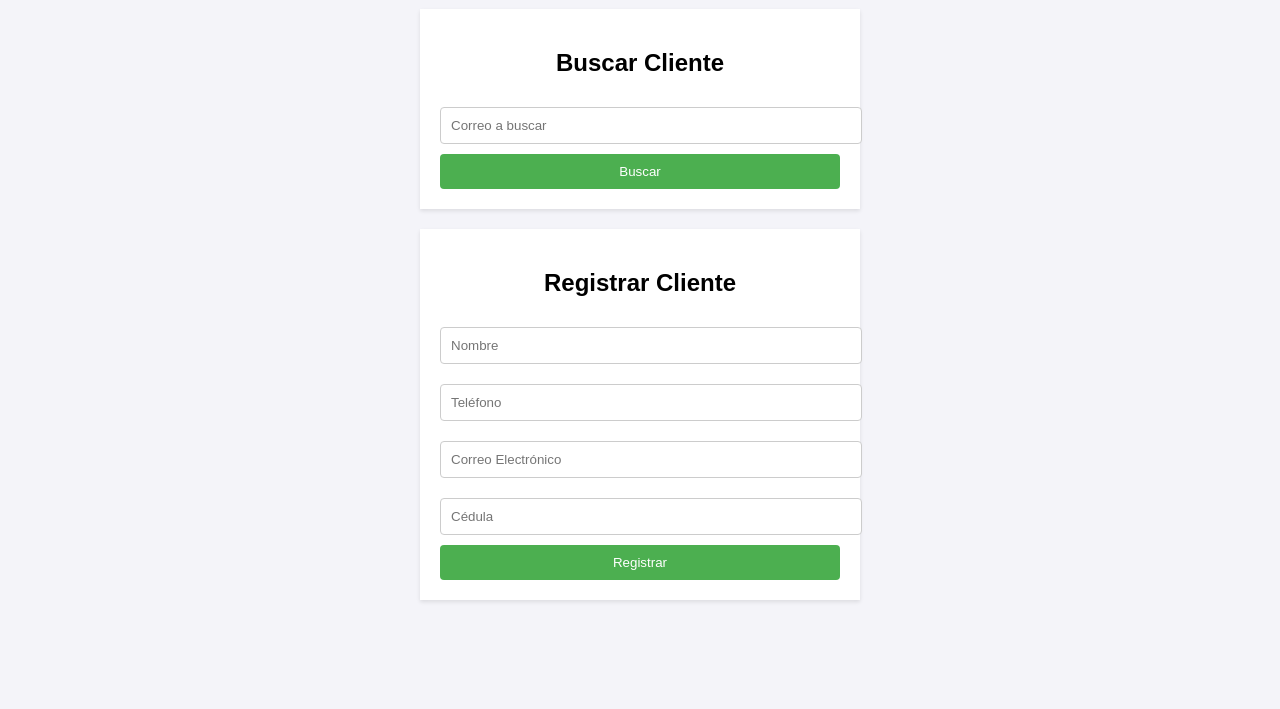
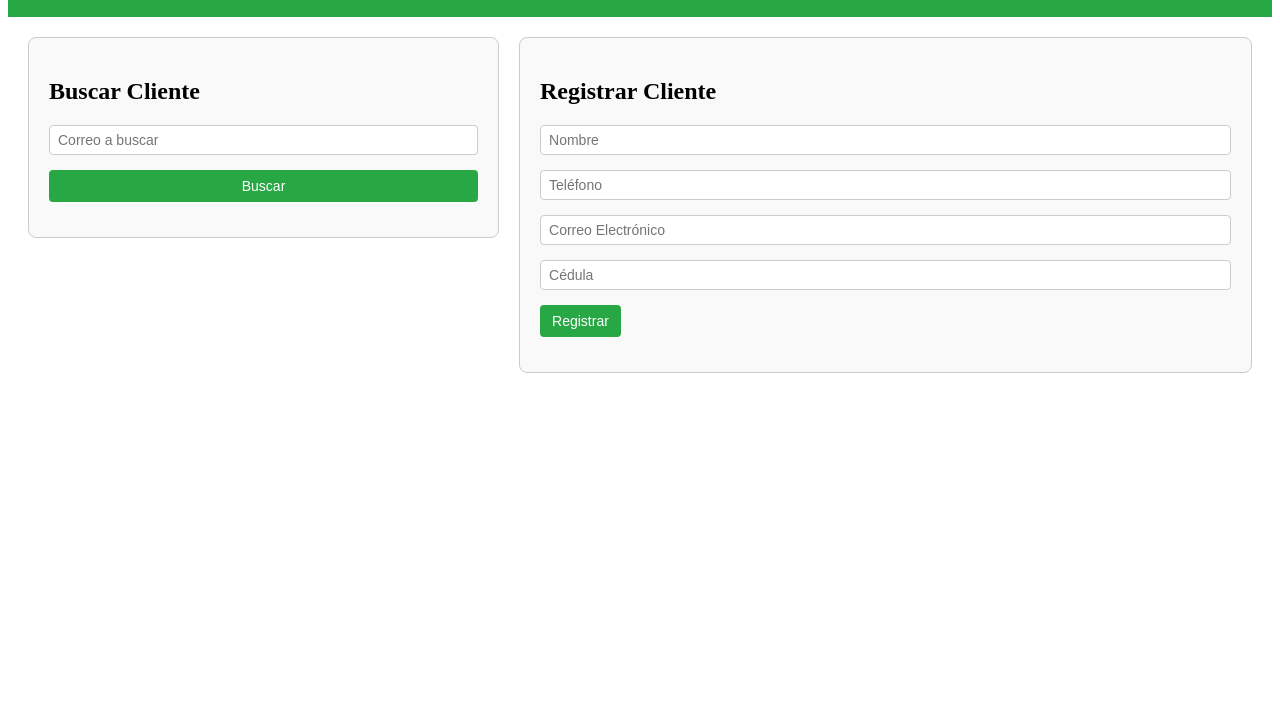
Before and after one commit to Melb02/CellPoint-PV, a plain HTML site: page index.html in a window 1280 px wide. Shown: the part 91-800 px from the top of the page. Drawn offline with Linux system fonts and the light colour scheme.

Commit message:
Update style.css

```diff
--- a/style.css
+++ b/style.css
@@ -1,44 +1,78 @@
-body {
-    font-family: Arial, sans-serif;
-    margin: 0;
-    padding: 0;
-    text-align: center;
-    background-color: #f4f4f9;
+/* Contenedor principal */
+#main-container {
+    display: flex;
+    justify-content: space-between;
+    align-items: flex-start;
+    gap: 20px;
+    margin: 20px;
 }
 
-h1 {
-    background-color: #4caf50;
+/* Columna izquierda */
+#left-column {
+    display: flex;
+    flex-direction: column;
+    width: 45%;
+    gap: 20px;
+}
+
+/* Estilo para formularios y buscador */
+#form-container, #search-container {
+    padding: 20px;
+    border: 1px solid #ccc;
+    border-radius: 8px;
+    background-color: #f9f9f9;
+    display: flex;
+    flex-direction: column;
+}
+
+/* Espaciado entre los campos */
+#form-container input,
+#form-container button,
+#search-container input,
+#search-container button {
+    margin-bottom: 15px;
+}
+
+/* Estilo para la sección de resultados */
+#result-container {
+    padding: 15px;
+    border: 1px solid #28a745;
+    border-radius: 8px;
+    background-color: #dff0d8;
+}
+
+/* Título con franja verde */
+header {
+    background-color: #28a745;
     color: white;
     padding: 10px 0;
+    text-align: center;
+    margin-bottom: 20px;
 }
 
-#form-container, #search-container {
-    margin: 20px auto;
-    width: 90%;
-    max-width: 400px;
-    padding: 20px;
-    background: white;
-    box-shadow: 0 2px 4px rgba(0, 0, 0, 0.1);
-}
-
-input {
-    width: 100%;
-    margin: 10px 0;
-    padding: 10px;
-    border: 1px solid #ccc;
-    border-radius: 4px;
-}
-
-button {
-    width: 100%;
-    padding: 10px;
-    background-color: #4caf50;
-    color: white;
+/* Botón estilizado */
+.btn {
+    display: block;
+    padding: 8px 12px;
+    background-color: #28a745;
+    color: #fff;
     border: none;
     border-radius: 4px;
     cursor: pointer;
+    text-align: center;
+    font-size: 14px;
 }
 
-button:hover {
-    background-color: #45a049;
+.btn:hover {
+    background-color: #218838;
 }
+
+/* Campos de entrada */
+input {
+    width: 100%;
+    padding: 6px 8px;
+    border: 1px solid #ccc;
+    border-radius: 4px;
+    font-size: 14px;
+    box-sizing: border-box;
+}
```
